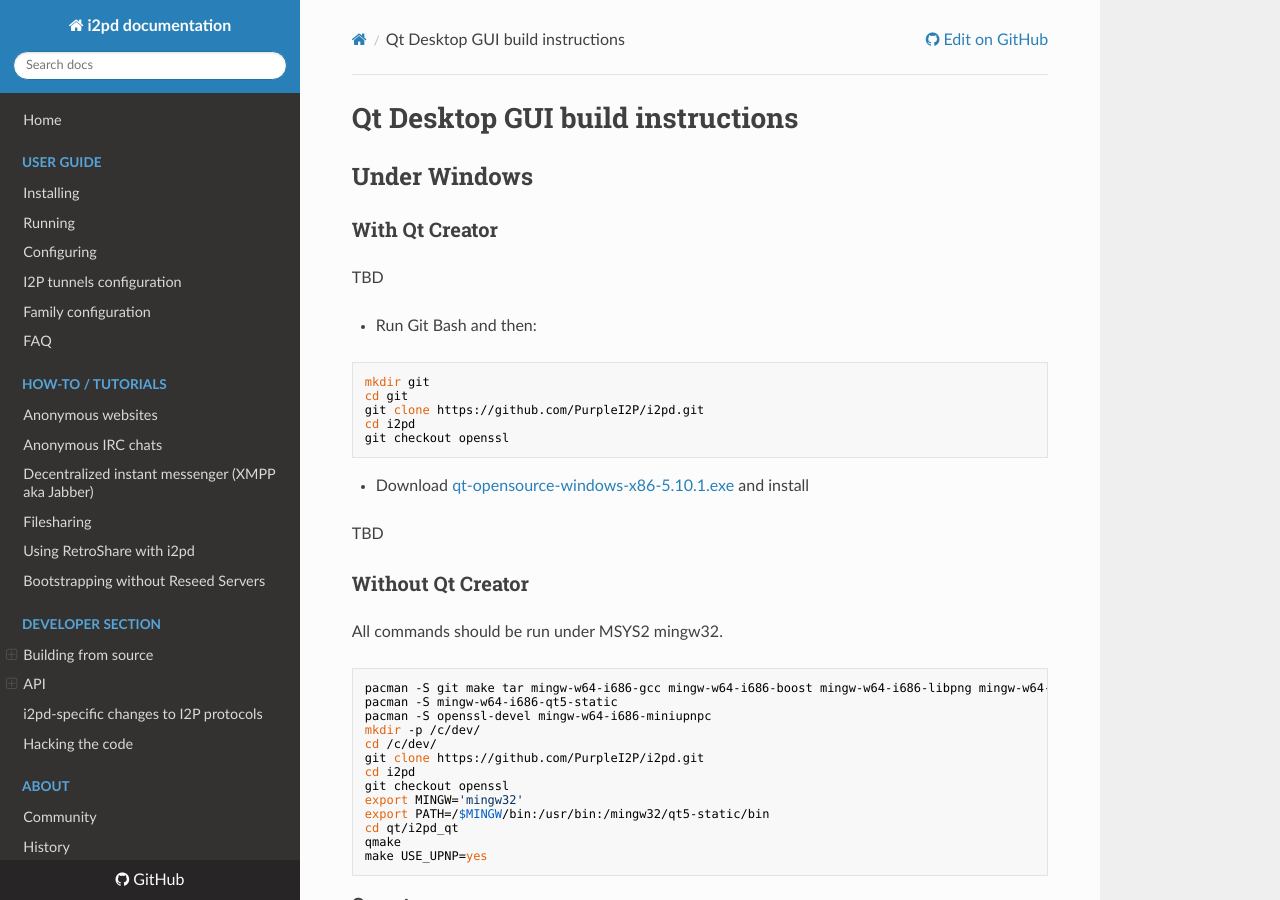
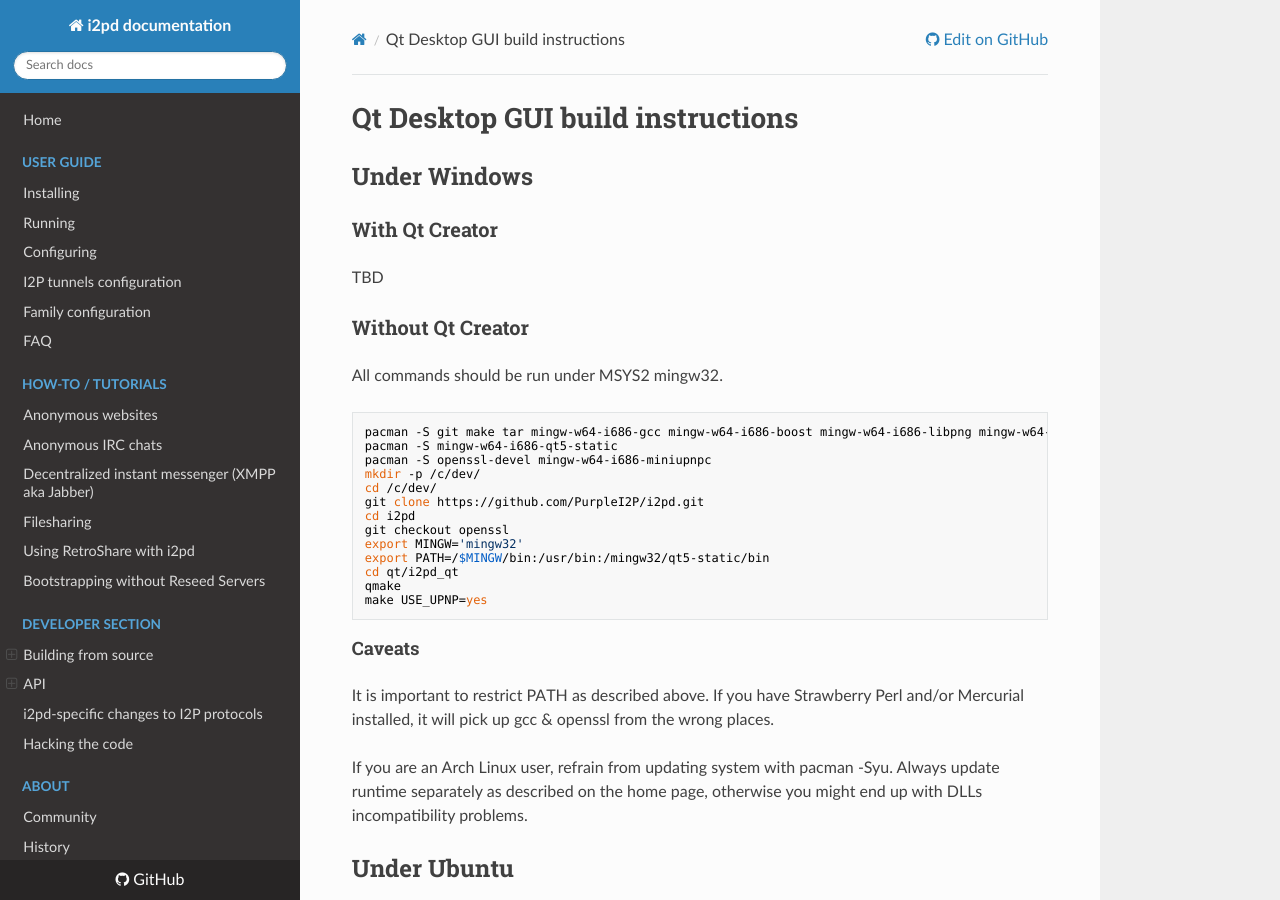
Before and after one commit to PurpleI2P/i2pd_docs_en, an MkDocs documentation site: the page built from docs/devs/building/qt-desktop-gui.md, in a window 1280 px wide and 900 px high. Built offline with MkDocs 1.6.1, drawn with Linux system fonts in a browser that asks for light colours; nearby versions of some CDN libraries; old or Windows-style settings are respelled for this version of MkDocs.

Commit message:
Update qt-desktop-gui.md

````diff
--- a/docs/devs/building/qt-desktop-gui.md
+++ b/docs/devs/building/qt-desktop-gui.md
@@ -3,21 +3,6 @@
 ## Under Windows
 
 ### With Qt Creator
-
-TBD
-
-* Run Git Bash and then:
-
-```
-mkdir git
-cd git
-git clone https://github.com/PurpleI2P/i2pd.git
-cd i2pd
-git checkout openssl
-```
-
-* Download [qt-opensource-windows-x86-5.10.1.exe](http://download.qt.io/official_releases/qt/5.10/5.10.1/qt-opensource-windows-x86-5.10.1.exe)
-and install
 
 TBD
 
````
